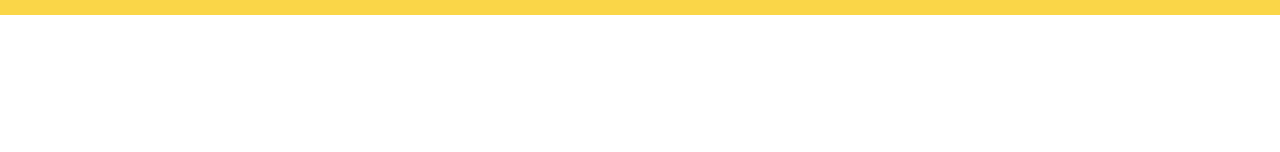
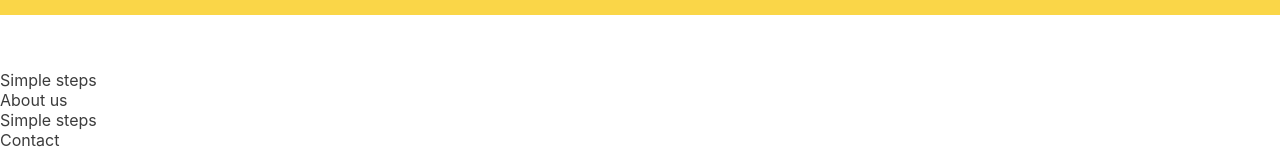
Before and after one commit to M83pl/in_good_hands, a React (Create React App) app: page / in a window 1280 px wide. Shown: the part 1009-1161 px from the top of the page. Before the commit the page ends 1079 px from the top, so only its background shows below. Built offline with nearby package versions, Linux system fonts and the light colour scheme.

Commit message:
Home page main components
41/5000
Preparation of components for page layout

```diff
--- /dev/null
+++ b/src/components/Home/AboutUs/AboutUs.js
@@ -0,0 +1,11 @@
+import React from "react";
+
+const AboutUs = () => {
+  return (
+    <section className="about-us" id="about_us">
+      About us
+    </section>
+  );
+};
+
+export default AboutUs;
--- /dev/null
+++ b/src/components/Home/Contact/Contact.js
@@ -0,0 +1,11 @@
+import React from "react";
+
+const Contact = () => {
+  return (
+    <section className="contact" id="contact">
+      Contact
+    </section>
+  );
+};
+
+export default Contact;
--- /dev/null
+++ b/src/components/Home/Footer/Footer.js
@@ -0,0 +1,7 @@
+import React from "react";
+
+const Footer = () => {
+  return <section className="Footer">Footer</section>;
+};
+
+export default Footer;
--- a/src/components/Home/Home.js
+++ b/src/components/Home/Home.js
@@ -1,12 +1,22 @@
 import React from "react";
 import HomeHeader from "./HomeHeader/HomeHeader";
 import HomeThreeColumns from "./HomeThreeColums/HomeThreeColumns";
+import SimpleSteps from "./SimpleSteps/SimpleSteps";
+import AboutUs from "./AboutUs/AboutUs";
+import WhoWeHelp from "./WhoWeHelp/WhoWeHelp";
+import Footer from "./Footer/Footer";
+import Contact from "./Contact/Contact";
 
 const Home = () => {
   return (
     <>
       <HomeHeader />
       <HomeThreeColumns />
+      <SimpleSteps />
+      <AboutUs />
+      <WhoWeHelp />
+      <Contact />
+      <Footer />
     </>
   );
 };
--- a/src/components/Home/HomeHeader/HomeHeader.js
+++ b/src/components/Home/HomeHeader/HomeHeader.js
@@ -5,7 +5,7 @@ import Navigation from "./Navigation";
 
 const HomeHeader = props => {
   return (
-    <header>
+    <header id="start">
       <div className="header__image"></div>
       <div className="header__content">
         <div className="header__content--top-menu">
--- a/src/components/Home/HomeThreeColums/HomeThreeColumns.js
+++ b/src/components/Home/HomeThreeColums/HomeThreeColumns.js
@@ -2,7 +2,7 @@ import React from "react";
 
 const HomeThreeColumns = () => {
   return (
-    <section className="three-columns" id="contact">
+    <section className="three-columns" id="whats_about">
       Three Columns section
     </section>
   );
--- /dev/null
+++ b/src/components/Home/SimpleSteps/SimpleSteps.js
@@ -0,0 +1,7 @@
+import React from "react";
+
+const SimpleSteps = () => {
+  return <section className="simple-steps">Simple steps</section>;
+};
+
+export default SimpleSteps;
--- /dev/null
+++ b/src/components/Home/WhoWeHelp/WhoWeHelp.js
@@ -0,0 +1,11 @@
+import React from "react";
+
+const WhoWeHelp = () => {
+  return (
+    <section className="simple-steps" id="whats_about">
+      Simple steps
+    </section>
+  );
+};
+
+export default WhoWeHelp;
```
